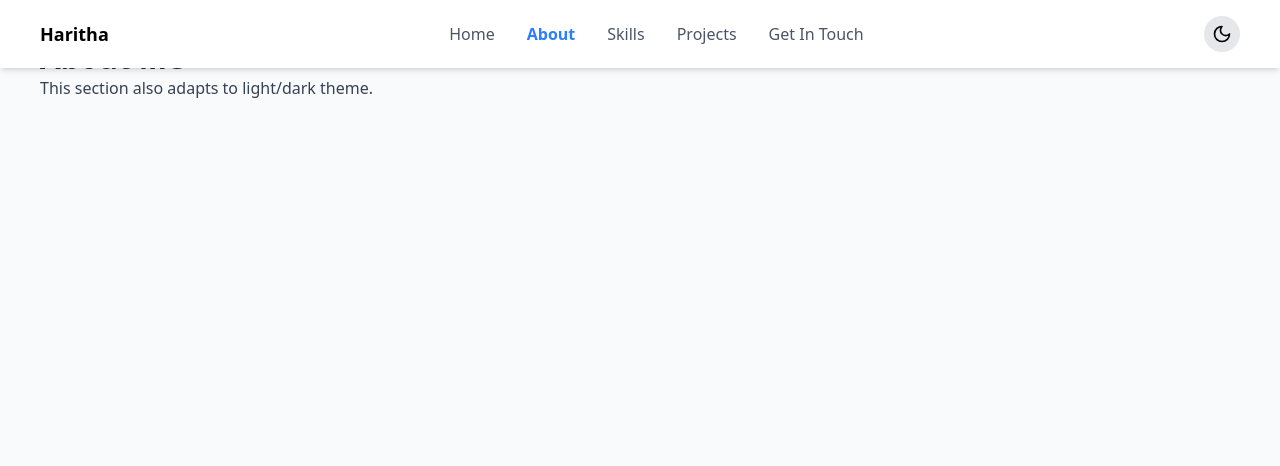
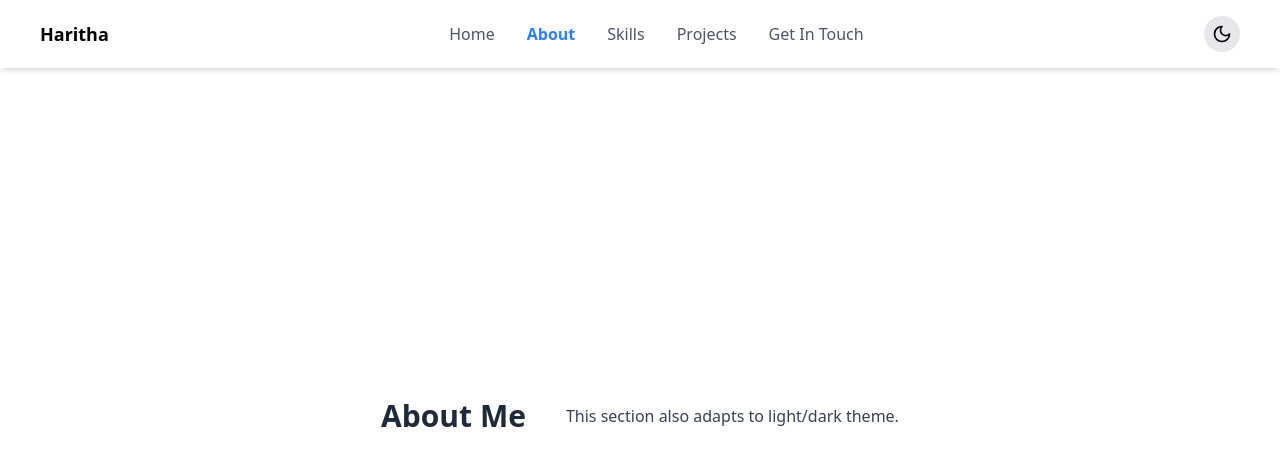
Before and after one commit to Haritha0705/Portfolio-Web-Site, a React (Vite) app: page /about in a window 1280 px wide. Shown: the top 466 px of the page. Built offline with nearby package versions, Linux system fonts and the light colour scheme.

Commit message:
create about section

```diff
--- a/src/Sections/AboutPage.tsx
+++ b/src/Sections/AboutPage.tsx
@@ -2,7 +2,7 @@ import React from 'react';
 
 const AboutPage:React.FC = () => {
     return (
-        <section className="p-10">
+        <section className="w-full min-h-screen pt-[80px] flex flex-col-reverse md:flex-row items-center justify-center gap-10 px-4 sm:px-6 lg:px-10 py-12 bg-white dark:bg-black transition-colors">
             <h2 className="text-3xl font-semibold">About Me</h2>
             <p className="text-gray-700 dark:text-gray-300">
                 This section also adapts to light/dark theme.
```
